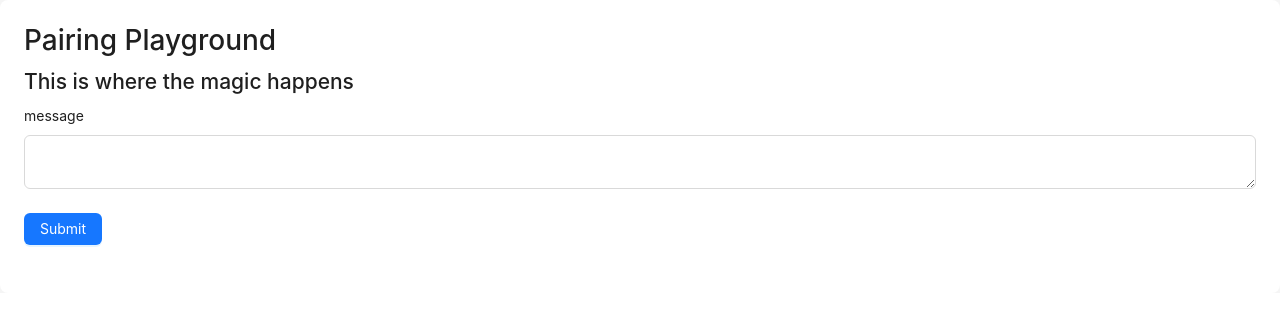
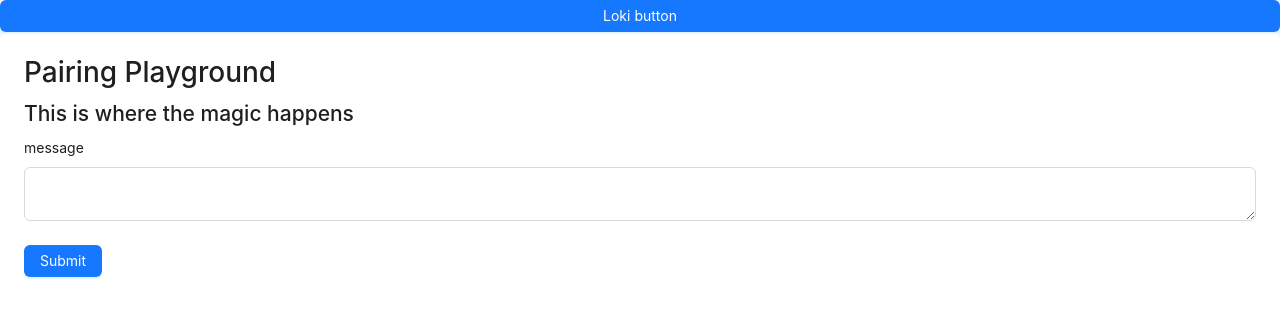
Before and after one commit to themartec/pairing-playground, a React (Vite) app: page / in a window 1280 px wide. Shown: the top 318 px of the page. Built offline with nearby package versions, Linux system fonts and the light colour scheme.

Commit message:
Fix import issue

```diff
--- a/package.json
+++ b/package.json
@@ -32,7 +32,6 @@
     "@playwright/test": "^1.54.1",
     "@testing-library/jest-dom": "^6.6.4",
     "@testing-library/react": "^16.3.0",
-    "@types/antd": "^0.12.32",
     "@types/express": "^5.0.3",
     "@types/jest-axe": "^3.5.9",
     "@types/node": "^24.1.0",
--- a/src/App.tsx
+++ b/src/App.tsx
@@ -1,5 +1,5 @@
-import LandingPage from "./components/LandingPage";
-import "@ant-design/v5-patch-for-react-19";
+import '@ant-design/v5-patch-for-react-19';
+import LandingPage from './components/LandingPage';
 
 function App() {
   return <LandingPage />;
--- a/src/components/LandingPage.tsx
+++ b/src/components/LandingPage.tsx
@@ -1,10 +1,10 @@
-import { useState } from "react";
-import Layout from "antd/es/layout";
-import theme from "antd/es/theme";
-import Form from "antd/es/form";
-import TextArea from "antd/es/input/TextArea";
-import Button from "antd/es/button";
-import StyledContent from "./LandingPage.styles";
+import { useState } from 'react';
+import Layout from 'antd/es/layout';
+import theme from 'antd/es/theme';
+import Form from 'antd/es/form';
+import TextArea from 'antd/es/input/TextArea';
+import StyledContent from './LandingPage.styles';
+import { Button } from 'antd';
 
 interface ResponseBody {
   success: boolean;
@@ -18,15 +18,13 @@ export default function LandingPage() {
   } = theme.useToken();
 
   const [form] = Form.useForm();
-  const [submitResponse, setSubmitResponse] = useState<ResponseBody | null>(
-    null,
-  );
+  const [submitResponse, setSubmitResponse] = useState<ResponseBody | null>(null);
 
   const onFinish = async (formData: { message: string }) => {
-    const response = await fetch("/api/submit", {
-      method: "POST",
+    const response = await fetch('/api/submit', {
+      method: 'POST',
       headers: {
-        "Content-Type": "application/json",
+        'Content-Type': 'application/json',
       },
       body: JSON.stringify(formData),
     });
@@ -34,10 +32,8 @@ export default function LandingPage() {
   };
   return (
     <Layout>
-      <StyledContent
-        background={colorBgContainer}
-        borderradius={borderRadiusLG}
-      >
+      <Button type="primary">Loki button</Button>
+      <StyledContent background={colorBgContainer} borderradius={borderRadiusLG}>
         <h1>Pairing Playground</h1>
         <h2>This is where the magic happens</h2>
         {submitResponse && (
```
Also changed, not shown: 1 other file (tests, documents, lock files or other folders).
